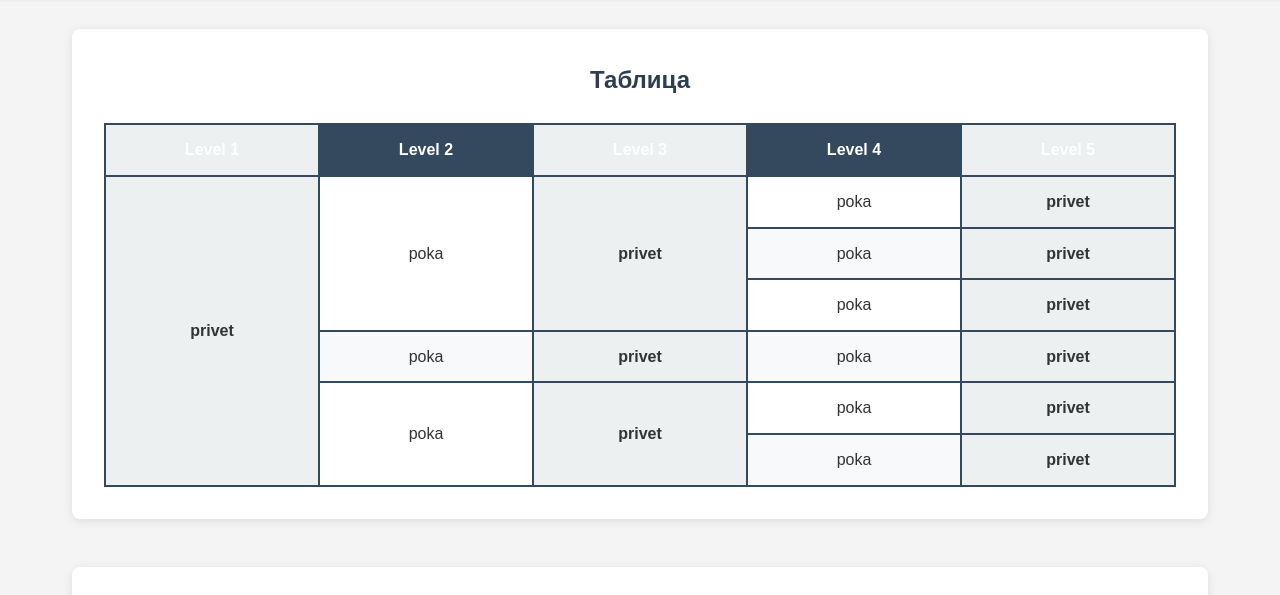
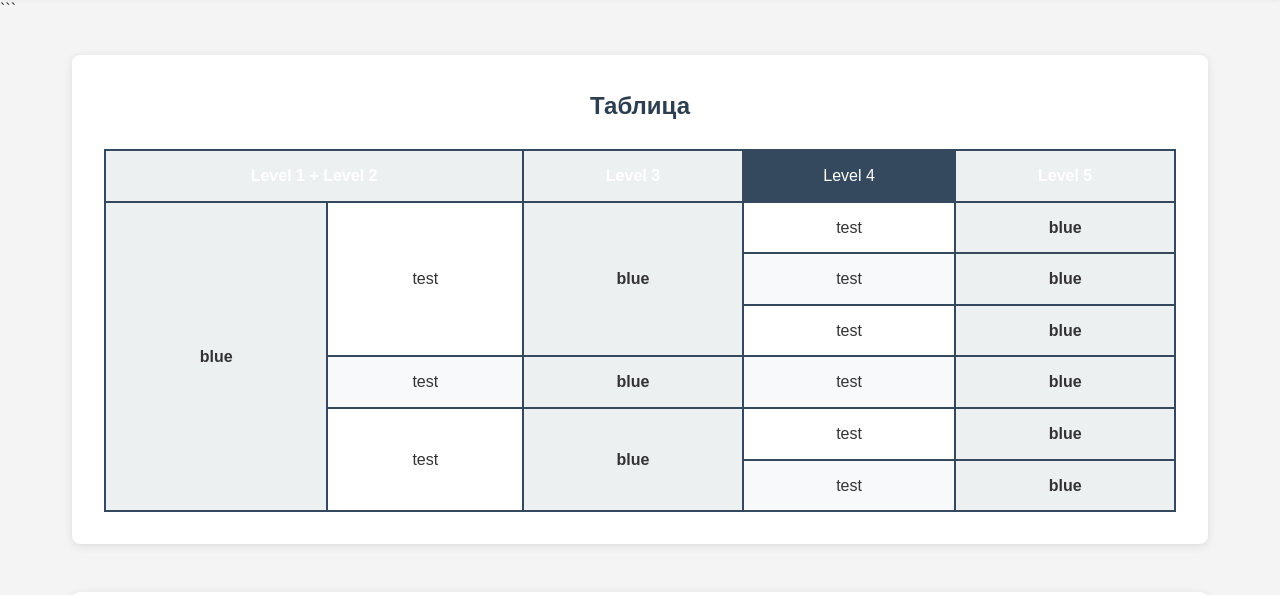
Before and after one commit to swagshit322/swagshit322.github.io, a plain HTML site: page index.html in a window 1280 px wide. Shown: the part 100-695 px from the top of the page. Drawn offline with Linux system fonts and the light colour scheme.

Commit message:
index.html

````diff
--- a/index.html
+++ b/index.html
@@ -1,11 +1,10 @@
-
 <!DOCTYPE html>
 
 <html lang="ru">
 <head>
     <meta charset="UTF-8">
     <meta name="viewport" content="width=device-width, initial-scale=1.0">
-    <title>Web</title>
+    <title>WEB</title>
     <link rel="stylesheet" href="style.css">
 </head>
 <body>
@@ -25,58 +24,57 @@
         </div>
     </header>
 
-
+```
 <main class="main">
-        <!-- Таблица -->
+    <!-- Таблица -->
     <div class="table-container">
         <h2 class="text-tabl">Таблица</h2>
         <table>
             <thead>
                 <tr>
-                    <th class="tab">Level 1</th>
-                    <th>Level 2</th>
-                    <th class="tab">Level 3</th>
-                    <th>Level 4</th>
-                    <th class="tab">Level 5</th>
+                    <td class="tab" colspan="2">Level 1 + Level 2</td>
+                    <td class="tab">Level 3</td>
+                    <td>Level 4</td>
+                    <td class="tab">Level 5</td>
                 </tr>
             </thead>
             <tbody>
                 <tr>
-                    <td class="tab" rowspan="6">privet</td>
-                    <td rowspan="3">poka</td>
-                    <td class="tab" rowspan="3">privet</td>
-                    <td>poka</td>
-                    <td class="tab">privet</td>
+                    <td class="tab blue-cell" rowspan="6">blue</td>
+                    <td rowspan="3">test</td>
+                    <td class="tab blue-cell" rowspan="3">blue</td>
+                    <td>test</td>
+                    <td class="tab blue-cell">blue</td>
                 </tr>
                 <tr>
-                    <td>poka</td>
-                    <td class="tab">privet</td>
+                    <td>test</td>
+                    <td class="tab blue-cell">blue</td>
                 </tr>
                 <tr>
-                    <td>poka</td>
-                    <td class="tab">privet</td>
+                    <td>test</td>
+                    <td class="tab blue-cell">blue</td>
                 </tr>
                 <tr>
-                    <td>poka</td>
-                    <td class="tab">privet</td>
-                    <td>poka</td>
-                    <td class="tab">privet</td>
+                    <td>test</td>
+                    <td class="tab blue-cell">blue</td>
+                    <td>test</td>
+                    <td class="tab blue-cell">blue</td>
                 </tr>
                 <tr>
-                    <td rowspan="2">poka</td>
-                    <td class="tab" rowspan="2">privet</td>
-                    <td>poka</td>
-                    <td class="tab">privet</td>
+                    <td rowspan="2">test</td>
+                    <td class="tab blue-cell" rowspan="2">blue</td>
+                    <td>test</td>
+                    <td class="tab blue-cell">blue</td>
                 </tr>
                 <tr>
-                    <td>poka</td>
-                    <td class="tab">privet</td>
+                    <td>test</td>
+                    <td class="tab blue-cell">blue</td>
                 </tr>
             </tbody>
         </table>
     </div>
 
-    <!-- Ссылки -->
+ <!-- Ссылки -->
     <div class="links">
         <h2>Список гиперссылок</h2>
         <ul class="hyperlinks">
@@ -131,7 +129,7 @@
             <input type="radio" id="female" name="gender" value="female"><br>
 
             <label>Любимый язык программирования
-                <select name="lang[]" multiple>
+                <select id="lang" name="lang[]" multiple>
                     <option value="1">Pascal</option>
                     <option value="2">C</option>
                     <option value="3">C++</option>
@@ -154,11 +152,9 @@
 </main>
 
 <footer>
-    <div>
-        &copy; Малик Тлекемпашев
-    </div>
+    &copy; Тлекемпашев Малик
 </footer>
-
+```
 
 </body>
 </html>
````
